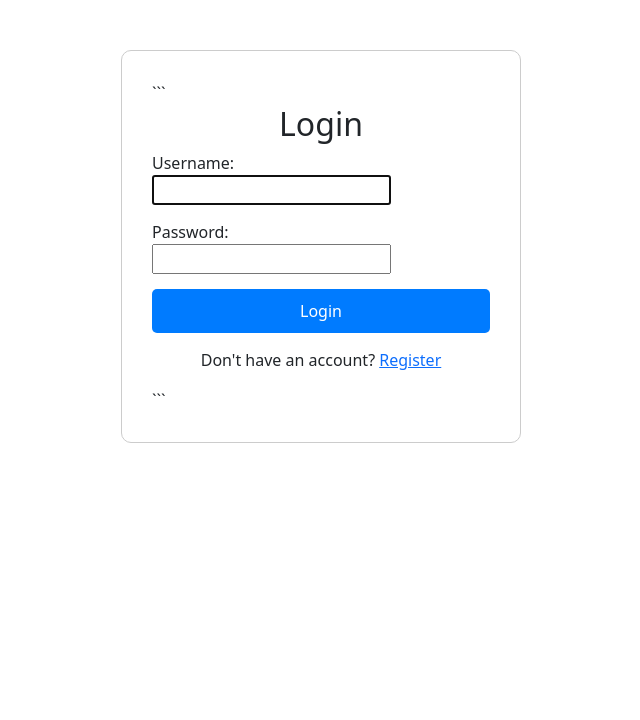
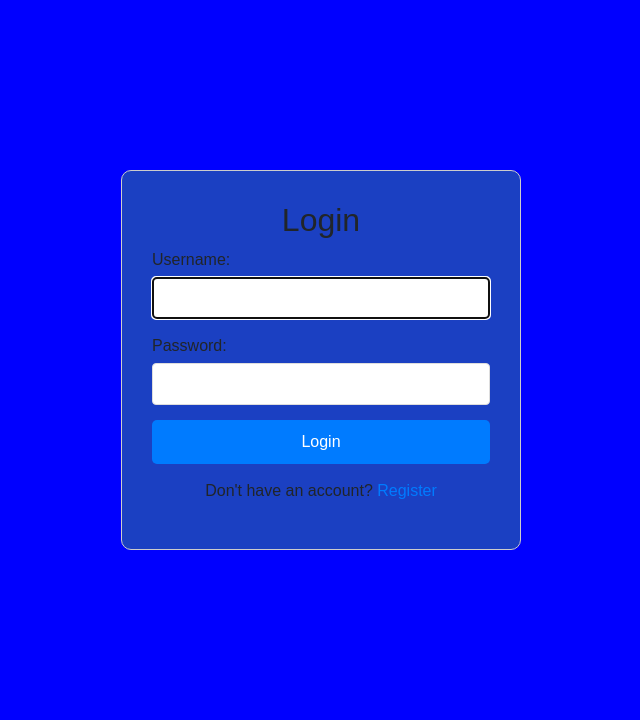
Before and after one commit to Md-RonyMia/bank-management, a Django app: page /login/ in a window 1280 px wide. Shown: the part 80-800 px from the top of the page, without its empty margins (319-959 px from the left). Run offline with Django 5.2, Linux system fonts and the light colour scheme.

Commit message:
add design

````diff
--- a/account/templates/login.html
+++ b/account/templates/login.html
@@ -1,43 +1,52 @@
 {% extends 'base.html' %}
 
 {% block content %}
+<style>
+    .form-group input {
+        width: 100%;
+        padding: 8px;
+        margin-top: 5px;
+        border: 1px solid #ddd;
+        border-radius: 4px;
+        box-sizing: border-box;
+        display: block;
+    }
+</style>
 
-<div style="width: 400px; margin: 50px auto; padding: 30px; border: 1px solid #ccc; border-radius: 10px;">
+<div style="background-color: blue;min-height: 90vh;display: flex;justify-content: center;align-items: center; padding: 20px;">
+    <div style=" background-color: rgb(108 253 13 / 25%); width: 400px; margin: 50px auto; padding: 30px; border: 1px solid #ccc; border-radius: 10px; font-family: sans-serif;">
 
-```
     <h2 style="text-align: center;">Login</h2>
 
     <form method="POST">
         {% csrf_token %}
 
-    <!-- Username -->
-    <div style="margin-bottom: 15px;">
-        <label>Username:</label><br>
+        <div style="margin-bottom: 15px;" class="form-group">
+            <label>Username:</label>
             {{ form.username }}
         </div>
 
-    <!-- Password -->
-    <div style="margin-bottom: 15px;">
-        <label>Password:</label><br>
+        <div style="margin-bottom: 15px;" class="form-group">
+            <label>Password:</label>
             {{ form.password }}
         </div>
 
-    <!-- Errors -->
         {% if form.errors %}
-        <div style="color: red; margin-bottom: 10px;">
+            <div style="color: #d9534f; background-color: #f2dede; padding: 10px; border-radius: 4px; margin-bottom: 15px; font-size: 14px;">
                 Invalid username or password
             </div>
         {% endif %}
-    <button type="submit" style="width: 100%; padding: 10px; background-color: #007bff; color: white; border: none; border-radius: 5px;">
+
+        <button type="submit" style="width: 100%; padding: 10px; background-color: #007bff; color: white; border: none; border-radius: 5px; cursor: pointer; font-size: 16px;">
             Login
         </button>
     </form>
 
     <p style="text-align: center; margin-top: 15px;">
         Don't have an account?
-    <a href="{% url 'register' %}">Register</a>
+        <a href="{% url 'register' %}" style="color: #007bff; text-decoration: none;">Register</a>
     </p>
-```
 
 </div>
+</div>
 {% endblock %}
--- a/account/templates/userregistration.html
+++ b/account/templates/userregistration.html
@@ -2,7 +2,10 @@
 {% extends 'base.html' %}
 {% block content %}
 
-    <div class="container d-flex justify-content-center align-items-center" style="min-height: 100vh;">
+<div style="background-color: blue;min-height: 90vh;display: flex;justify-content: center;align-items: center; padding: 20px;">
+
+
+    <div style=" background-color: rgb(108 253 13 / 25%); width: 400px; margin: 50px auto; padding: 30px; border: 1px solid #ccc; border-radius: 10px; font-family: sans-serif;">
         <div class="w-100" style="max-width: 450px;">
             {% if form_non_field_errors %}
             {% for error in form_non_field_errors %}
@@ -165,5 +168,6 @@
             </form>
         </div>
     </div>
+    </div>
 
 {% endblock %}
--- a/core/templates/base.html
+++ b/core/templates/base.html
@@ -11,6 +11,7 @@
 
     {{user}}
      {% include 'navbar.html' %}
-    {% block content %}{% endblock %}
+        {% block content %}{% endblock %}
+
 </body>
 </html>
````
Also changed, not shown: db.sqlite3. Lines whose indentation alone changed are shown as unchanged.
